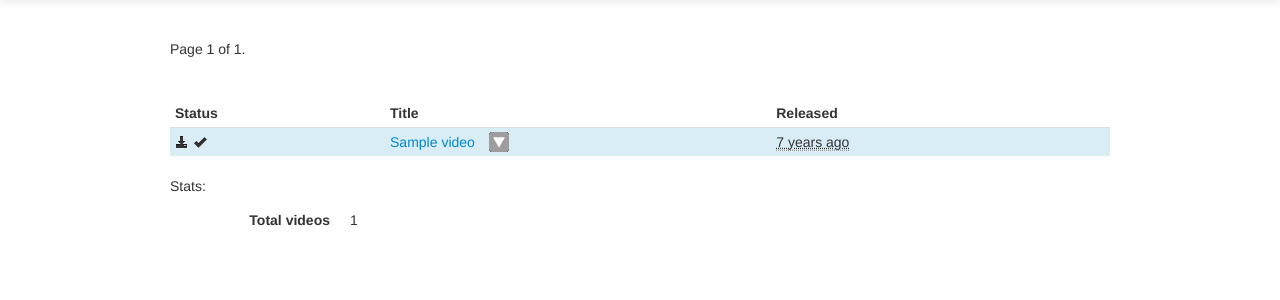
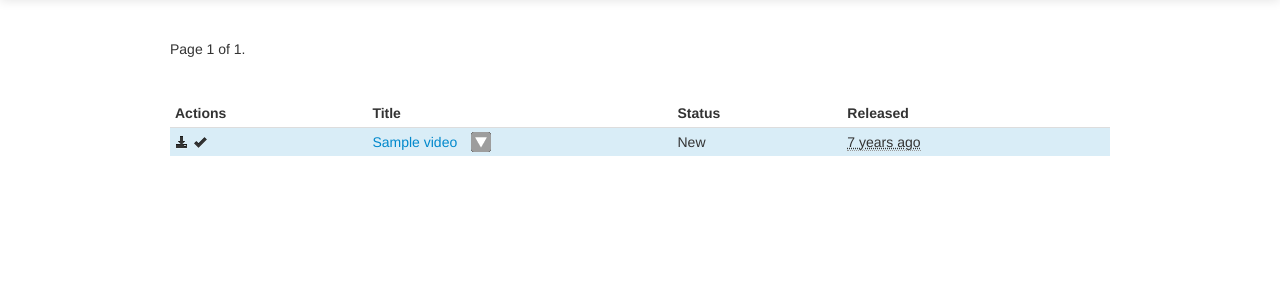
Before and after one commit to dbr/webtools, a Django app: page /youtube/channel/1 in a window 1280 px wide. Shown: the part 41-341 px from the top of the page. Run offline with Django 3.2, Linux system fonts and the light colour scheme; tables that the repository leaves empty hold one stand-in row (values such as "Sample post"); parts of the project's set-up code (start-up, migrations or seed data) failed here and were passed over.

Commit message:
Show status as string in table, as background colour can be a bit faint

```diff
--- a/webtools/templates/ytdl/view_channel.html
+++ b/webtools/templates/ytdl/view_channel.html
@@ -31,8 +31,9 @@
 
 <table class="table table-striped table-hover table-condensed" id="videos">
   <thead>
+    <th>Actions</th>
+    <th>Title</th>
     <th>Status</th>
-    <th>Title</th>
     <th>Released</th>
   </thead>
 
@@ -54,21 +55,16 @@
 
         {{ v.description }}
       </div>
-    </a>
     </td>
-    <td><abbr class="timeago" title="{{ v.publishdate|date:'c' }}">{{ v.publishdate }}</abbr></td>
+    <td>
+      {{ v.status_str}}
+    </td>
+    <td>
+      <abbr class="timeago" title="{{ v.publishdate|date:'c' }}">{{ v.publishdate }}</abbr>
+    </td>
+
     {% endfor %}
 </table>
-
-<div>
-  <p>Stats:</p>
-  <p>
-    <dl class="dl-horizontal">
-      <dt>Total videos</dt>
-      <dd>{{ videos.number }}</dd>
-    </dl>
-    </p>
-</div>
 
 <script type="text/javascript">
   $(function(){
--- a/ytdl/models.py
+++ b/ytdl/models.py
@@ -136,5 +136,19 @@ class Video(models.Model):
         return classmap.get(self.status, "error")
 
     @property
+    def status_str(self):
+        #FIXME: Doesn't even remotely belong here
+        classmap = {
+            self.STATE_NEW: 'New',
+            self.STATE_QUEUED: 'Queued',
+            self.STATE_DOWNLOADING: 'Pending',
+            self.STATE_GRABBED: 'Grabbed',
+            self.STATE_GRAB_ERROR: 'Grab error',
+            self.STATE_IGNORE: 'Ignored',
+            }
+
+        return classmap.get(self.status, "error")
+
+    @property
     def img(self):
         return self._thumbnails.split("  ")
```
